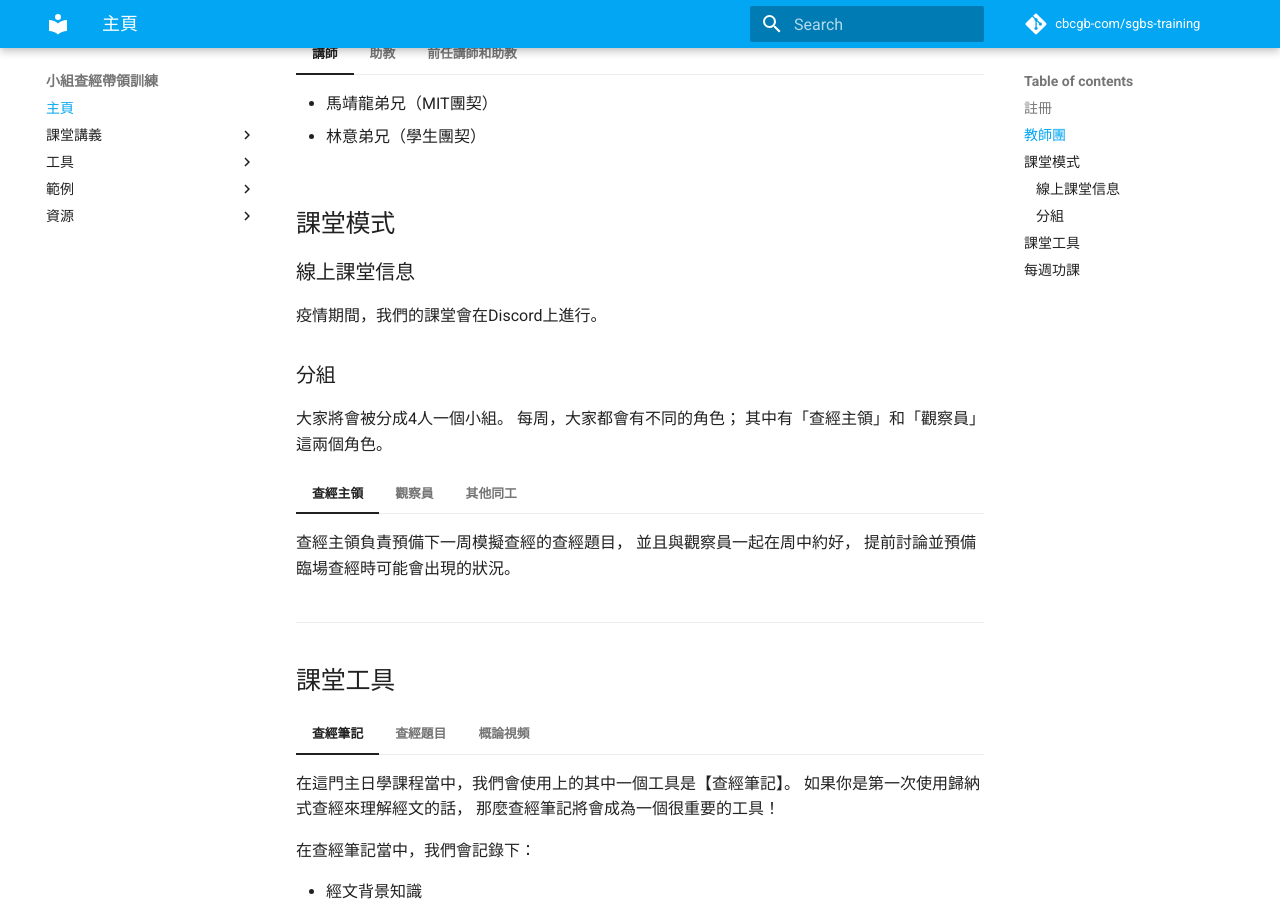
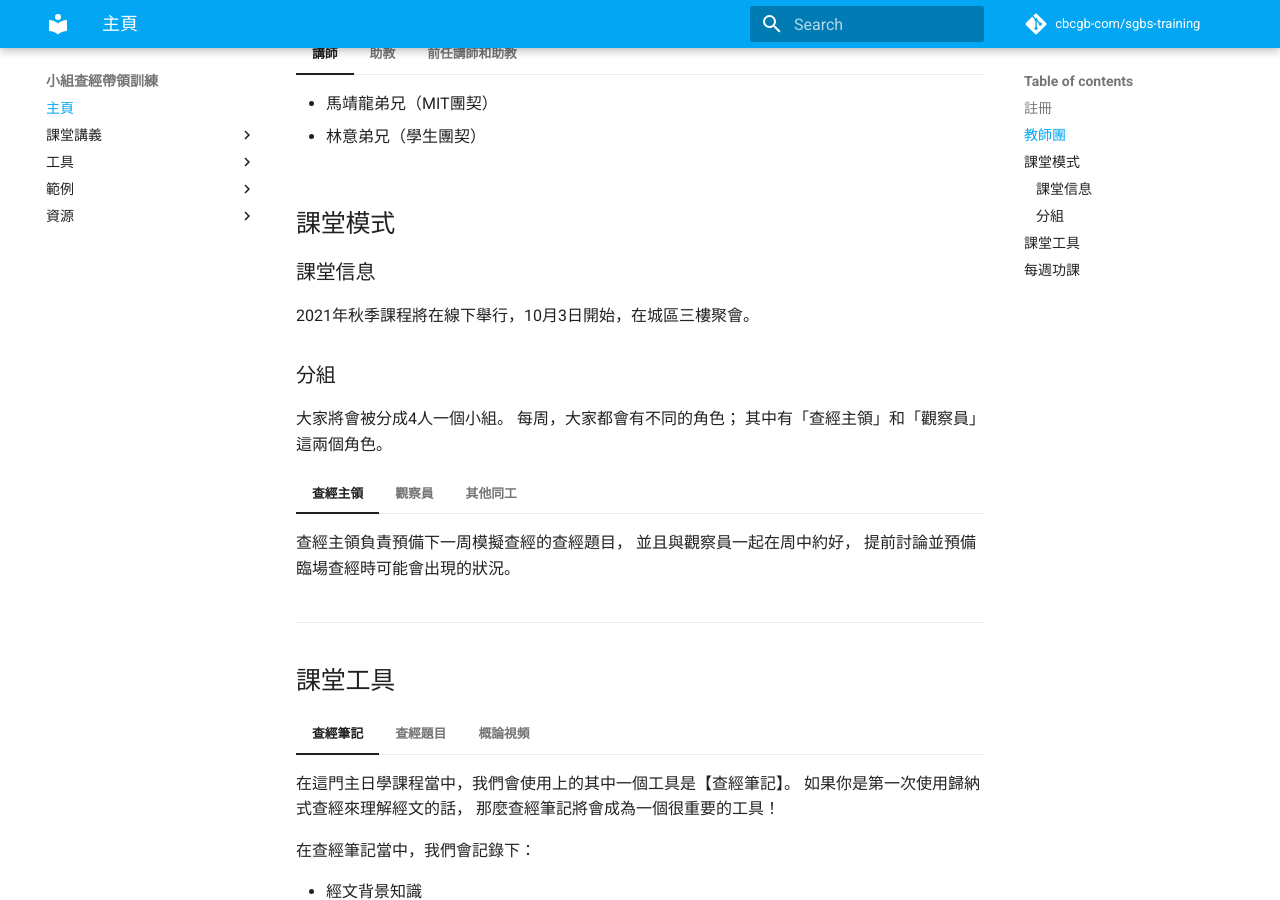
Before and after one commit to cbcgb-com/sgbs-training, an MkDocs documentation site: the page built from docs/index.md, in a window 1280 px wide and 900 px high, scrolled down 656 px. Built offline with MkDocs 1.6.1 and Material for MkDocs 9.7.7, drawn with Linux system fonts in a browser that asks for light colours; comment, search, counter and statistics services are not loaded.

Commit message:
Change location to offline

```diff
--- a/docs/index.md
+++ b/docs/index.md
@@ -37,9 +37,11 @@
 
 ## 課堂模式
 
-### 線上課堂信息
+### 課堂信息
 
-疫情期間，我們的課堂會在Discord上進行。
+<!-- 疫情期間，我們的課堂會在Discord上進行。 -->
+
+2021年秋季課程將在線下舉行，10月3日開始，在城區三樓聚會。
 
 ### 分組
 
```
